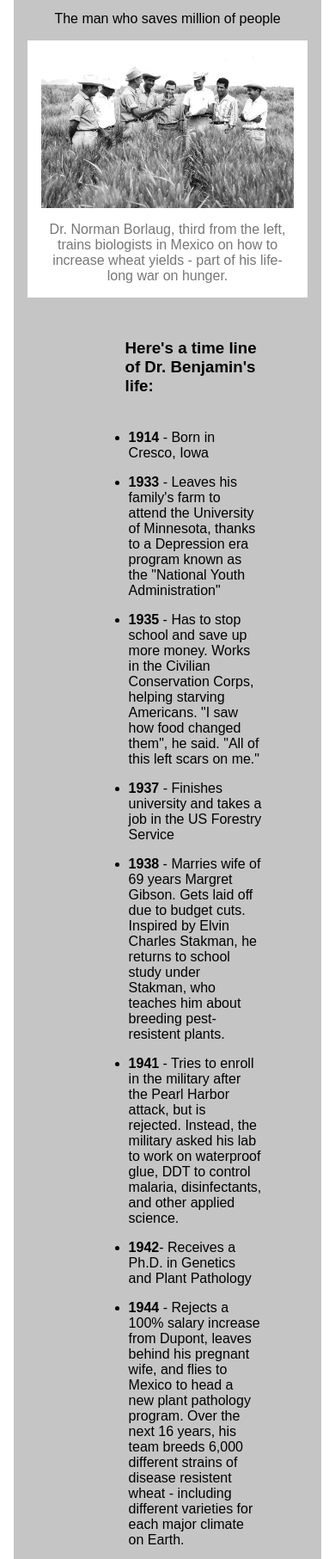
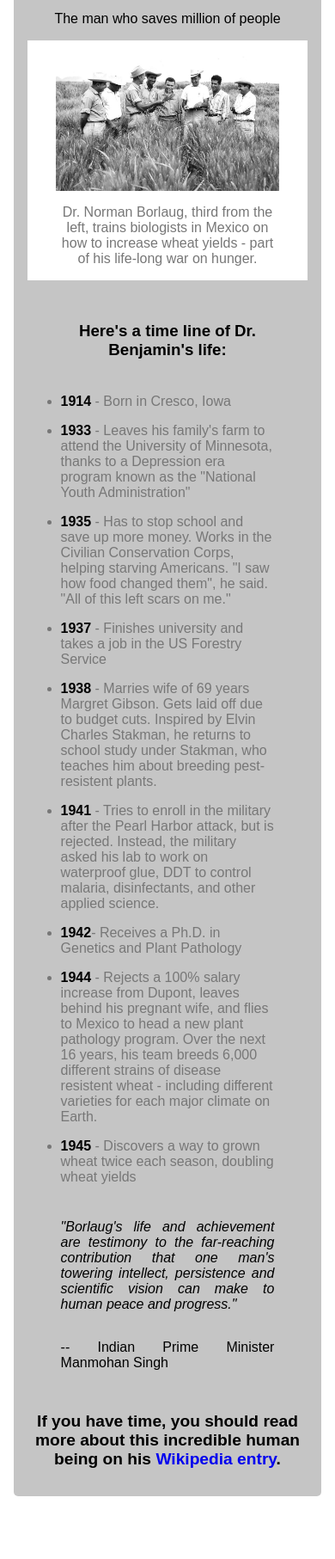
Before and after one commit to iambenkis/tribute-responsive-page, a plain HTML site: page index.html in a window 390 px wide. Shown: the part 177-1990 px from the top of the page at 86% size. After the commit the page ends 1949 px from the top, so only its background shows below. Drawn offline with Linux system fonts and the light colour scheme.

Commit message:
file responsive filled

```diff
--- a/index.html
+++ b/index.html
@@ -5,6 +5,7 @@
     <meta http-equiv="X-UA-Compatible" content="IE=edge">
     <meta name="viewport" content="width=device-width, initial-scale=1.0">
     <link rel="stylesheet" href="style.css">
+    <link rel="stylesheet" href="responsive.css">
     <title>Tribute page</title>
 </head>
 <body>
@@ -75,7 +76,8 @@
             <p>If you have time, you should read more about
                 this incredible human being on his
                  <a href="#" target="_blank">
-                 Wikipedia entry</a>.</p>
+                 Wikipedia entry</a>.
+            </p>
         </div>
 
 
--- /dev/null
+++ b/responsive.css
@@ -0,0 +1,28 @@
+
+@media (max-width:620px){
+    #timeline ul li {
+        margin: .5rem 0;
+    }
+
+
+    #timeline p{
+        margin: 1rem 0;
+        text-align: justify;
+        width: 95%;
+    }
+
+    #tribute-info p{
+        font-weight: bold;
+        font-size: 1.2rem;
+        text-align: center;
+    }
+
+#timeline ul{
+    display: flex;
+    flex-direction: column;
+    justify-content:center;
+    width: 95%;
+    margin-bottom: 1rem;
+}
+
+}
--- a/style.css
+++ b/style.css
@@ -30,7 +30,7 @@ header p{
     flex-direction: column;
     align-items: center;
     margin: 1rem 0;
-    padding: 5% 5% 0 5%;
+    padding: 5% 10% 0 10%;
 }
 
 #image{
@@ -51,33 +51,37 @@ header p{
     flex-direction: column;
     justify-content: center;
     align-items: center;
-    width: 50%;
-    margin-left: 25%;
+
 }
 
 
 #timeline h3{
     margin-bottom: 2rem;
+    text-align: center;
 }
 
 #timeline ul{
     display: flex;
     flex-direction: column;
     justify-content:center;
-
     margin-bottom: 1rem;
+    width: 60%;
 }
 
-
-@media (min-width:621px){
     #timeline ul li {
         margin: .5rem 0;
     }
-
+    #timeline ul li strong {
+        color: #000;
+    }
+    #timeline ul li{
+        color: #777;
+    }
 
     #timeline p{
         margin: 1rem 0;
         text-align: justify;
+        width: 60%;
     }
 
     #tribute-info p{
@@ -85,31 +89,3 @@ header p{
         font-size: 1.2rem;
         text-align: center;
     }
-}
-
-@media (max-width:620px){
-    #timeline ul li {
-        margin: .5rem 0;
-    }
-
-
-    #timeline p{
-        margin: 1rem 0;
-        text-align: justify;
-    }
-
-    #tribute-info p{
-        font-weight: bold;
-        font-size: 1.2rem;
-        text-align: center;
-    }
-
-#timeline ul{
-    display: flex;
-    flex-direction: column;
-    justify-content:center;
-    width: 95%;
-    margin-bottom: 1rem;
-}
-
-}
```
